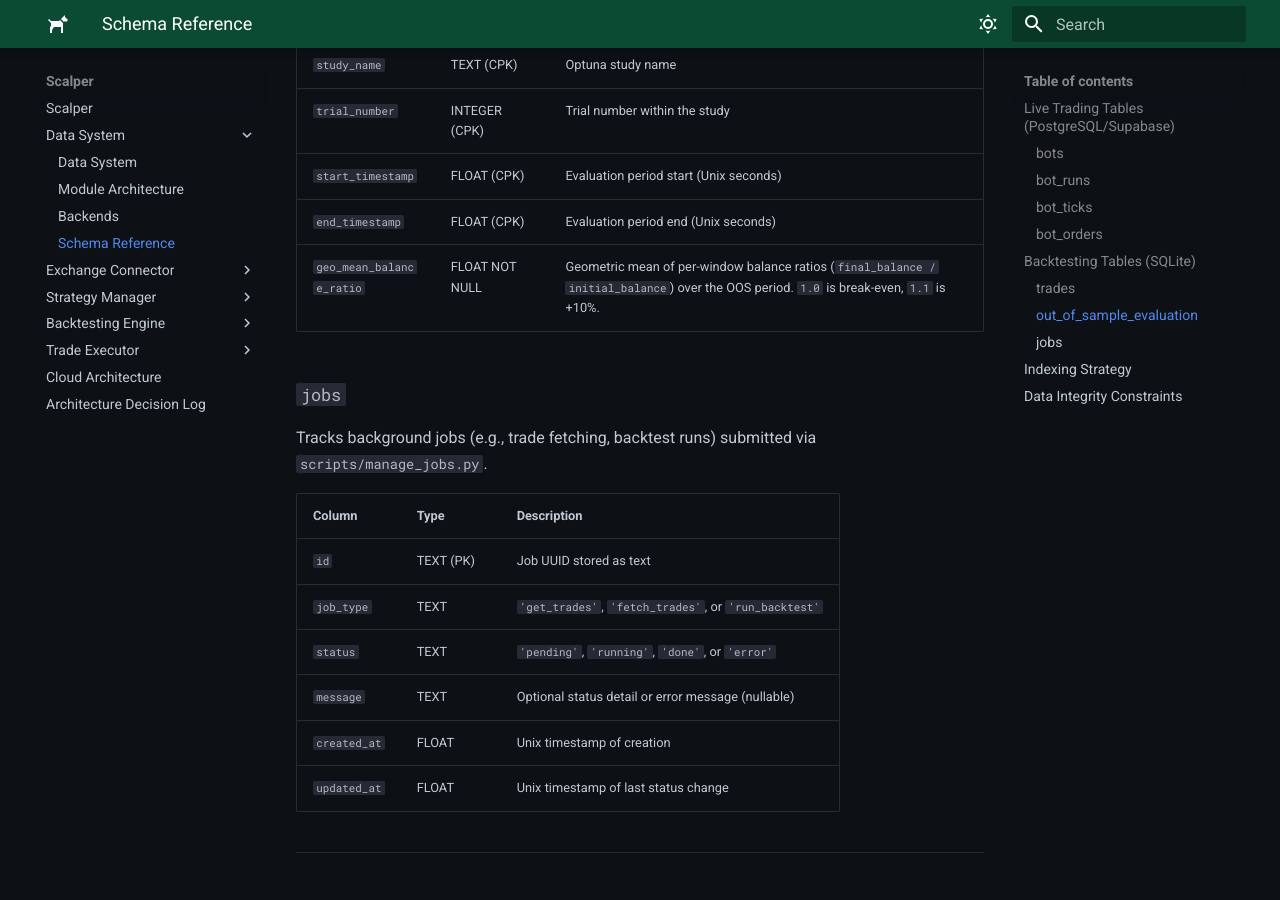
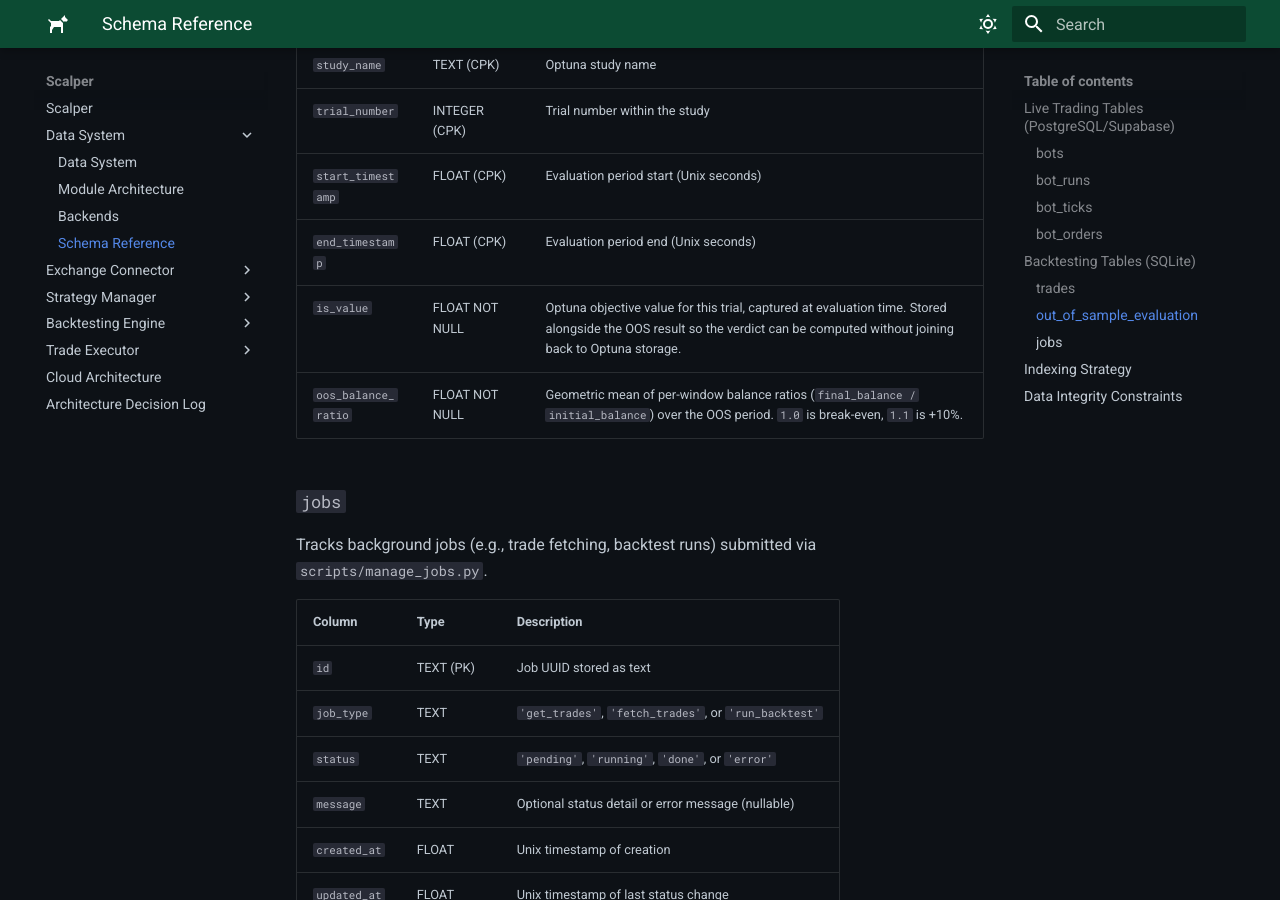
Before and after one commit to Phil-Lord/crypto-scalper, an MkDocs documentation site: the page built from docs/data-system/schema-reference.md, in a window 1280 px wide and 900 px high, scrolled down 3378 px. Built offline with MkDocs 1.6.1 and Material for MkDocs 9.7.7, drawn with Linux system fonts in a browser that asks for light colours.

Commit message:
DOC: Update OOS schema reference with oos column rename and is column addition

```diff
--- a/docs/data-system/schema-reference.md
+++ b/docs/data-system/schema-reference.md
@@ -94,13 +94,14 @@ Historical trade data fetched from Kraken API.
 
 Stores out-of-sample evaluation results for Optuna trials.
 
-| Column                   | Type           | Description                                                                                                                              |
-| ------------------------ | -------------- | ---------------------------------------------------------------------------------------------------------------------------------------- |
-| `study_name`             | TEXT (CPK)     | Optuna study name                                                                                                                        |
-| `trial_number`           | INTEGER (CPK)  | Trial number within the study                                                                                                            |
-| `start_timestamp`        | FLOAT (CPK)    | Evaluation period start (Unix seconds)                                                                                                   |
-| `end_timestamp`          | FLOAT (CPK)    | Evaluation period end (Unix seconds)                                                                                                     |
-| `geo_mean_balance_ratio` | FLOAT NOT NULL | Geometric mean of per-window balance ratios (`final_balance / initial_balance`) over the OOS period. `1.0` is break-even, `1.1` is +10%. |
+| Column              | Type           | Description                                                                                                                                                                |
+| ------------------- | -------------- | -------------------------------------------------------------------------------------------------------------------------------------------------------------------------- |
+| `study_name`        | TEXT (CPK)     | Optuna study name                                                                                                                                                          |
+| `trial_number`      | INTEGER (CPK)  | Trial number within the study                                                                                                                                              |
+| `start_timestamp`   | FLOAT (CPK)    | Evaluation period start (Unix seconds)                                                                                                                                     |
+| `end_timestamp`     | FLOAT (CPK)    | Evaluation period end (Unix seconds)                                                                                                                                       |
+| `is_value`          | FLOAT NOT NULL | Optuna objective value for this trial, captured at evaluation time. Stored alongside the OOS result so the verdict can be computed without joining back to Optuna storage. |
+| `oos_balance_ratio` | FLOAT NOT NULL | Geometric mean of per-window balance ratios (`final_balance / initial_balance`) over the OOS period. `1.0` is break-even, `1.1` is +10%.                                   |
 
 ### `jobs`
 
```
